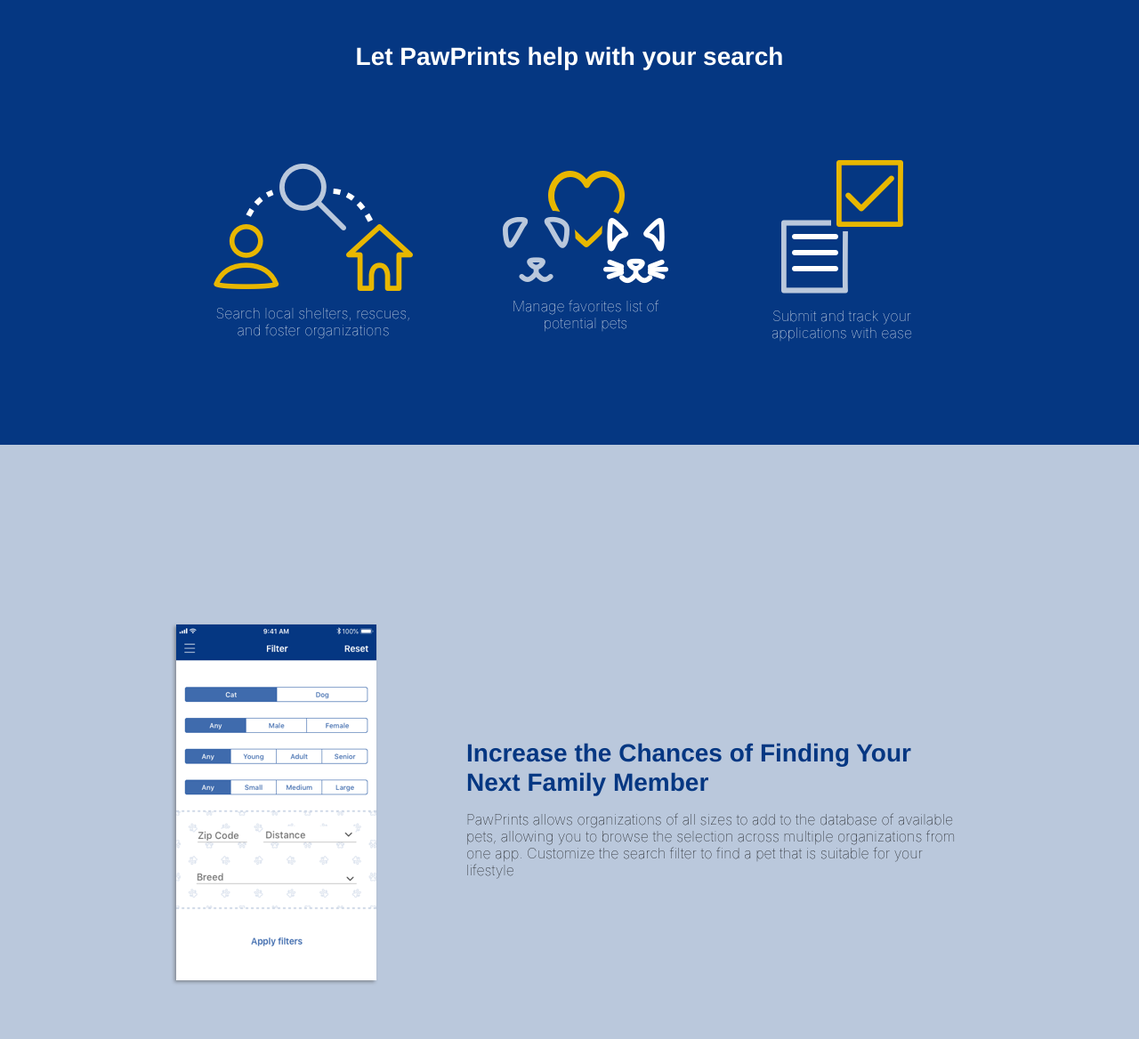
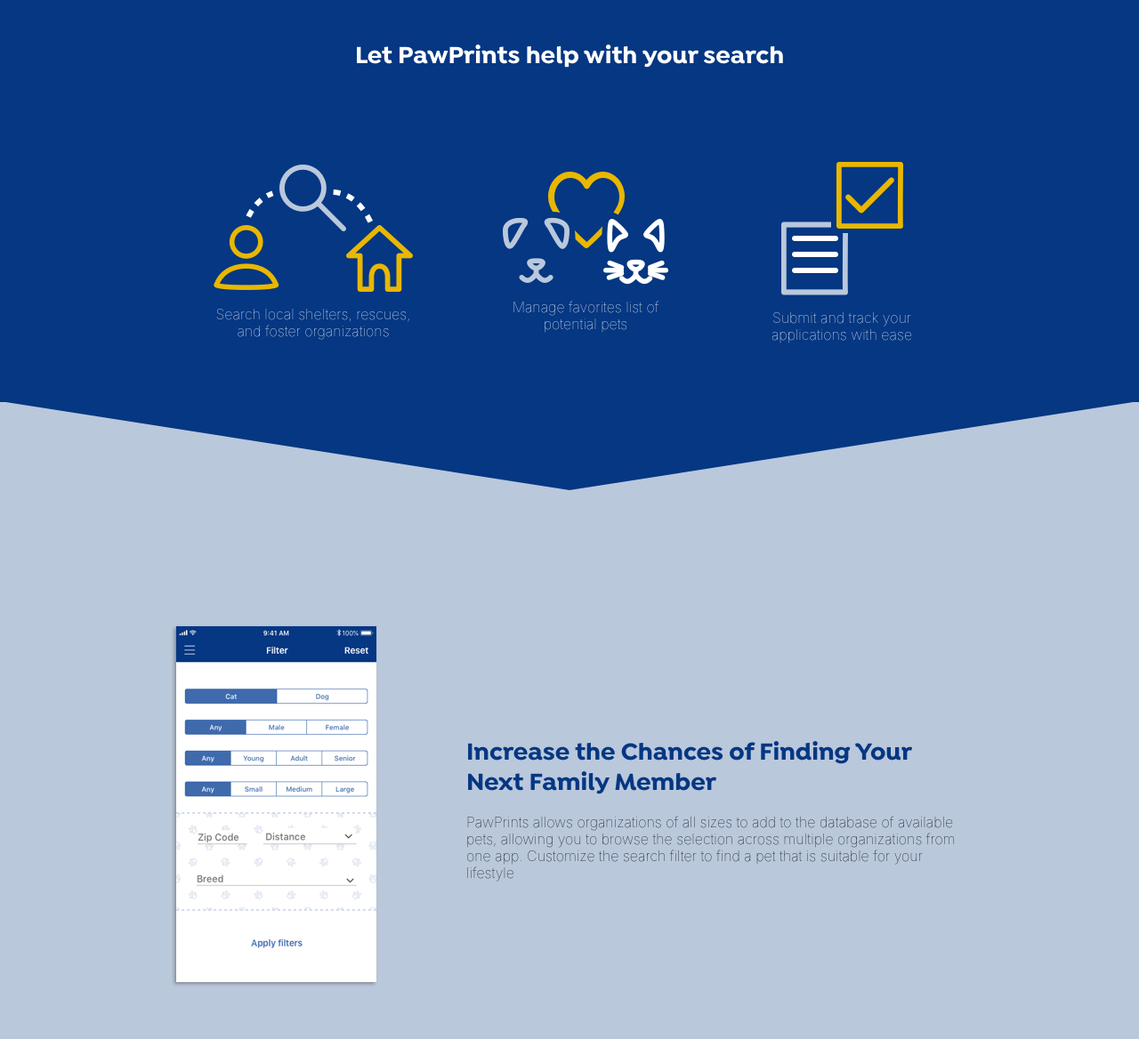
Before and after one commit to ghsieh-te/PawPrints, a plain HTML site: page index.html in a window 1280 px wide. Shown: the part 832-2000 px from the top of the page at 89% size. Drawn offline with Linux system fonts and the light colour scheme.

Commit message:
PawPrints Landing Page RVS 3

```diff
--- a/styles/main.css
+++ b/styles/main.css
@@ -6,14 +6,20 @@ body {
   font-family: "SF Pro Text", Helvetica, Arial, sans-serif;
 }
 
+@font-face {
+  font-family: 'Isidora';
+  src: url('../assets/Isidora-Bold.otf') format('woff2');
+}
+
 h1, h2, h3, h4, h5, h6 {
   font-family: "Isidora", Helvetica, Arial, sans-serif;
 }
 
 h2 {
   font-size:28px;
-  font-weight: semi-bold;
+  font-weight: normal;
   margin-bottom: 5px;
+  line-height: 1.2
 }
 
 p {
@@ -42,19 +48,46 @@ p {
 .container.highlights {
   background-color: #053782;
   grid-template-rows: auto auto;
-  padding-bottom: 100px;
+  padding-bottom: 50px;
+  position: relative;
+}
+
+.container.highlights::after {
+  content: "";
+  position: absolute;
+  bottom: -99px;
+  width: 0;
+  height: 0;
+  border-left: 50vw solid transparent;
+  border-right: 50vw solid transparent;
+
+  border-top: 100px solid #053782;
 }
 
 .container.features-wrapper {
   background-color: #BAC8DC;
-  padding-top: 200px;
-  padding-bottom: 100px;
+  /*position: relative;*/
+  padding-top: 250px;
+  padding-bottom: 50px;
+}
+
+.container.features-wrapper::after {
+  content: "";
+  position: relative;
+  bottom: -150px;
+  width: 0;
+  height: 0;
+  border-left: 60vw solid transparent;
+  border-right: 40vw solid transparent;
+
+  border-top: 100px solid #BAC8DC;
 }
 
 .container.download {
-  height: 500px;
+  height: 300px;
   background-image: url("../assets/pawprintpattern.png");
   background-repeat: repeat;
+  padding-top: 150px;
 }
 
 .container.contact-copyright {
@@ -65,10 +98,7 @@ p {
 .features {
   display: grid;
   grid-template-columns: 1fr;
-  /*padding-right: 100px;
-  padding-left: 100px;*/
-  padding: 0 75px 100px 75px;
-  /*grid-gap: 50px;*/
+  padding: 0 75px 50px 75px;
   column-gap: 200px;
   text-align: center;
   margin: auto;
```
Also changed, not shown: 1 other file.
